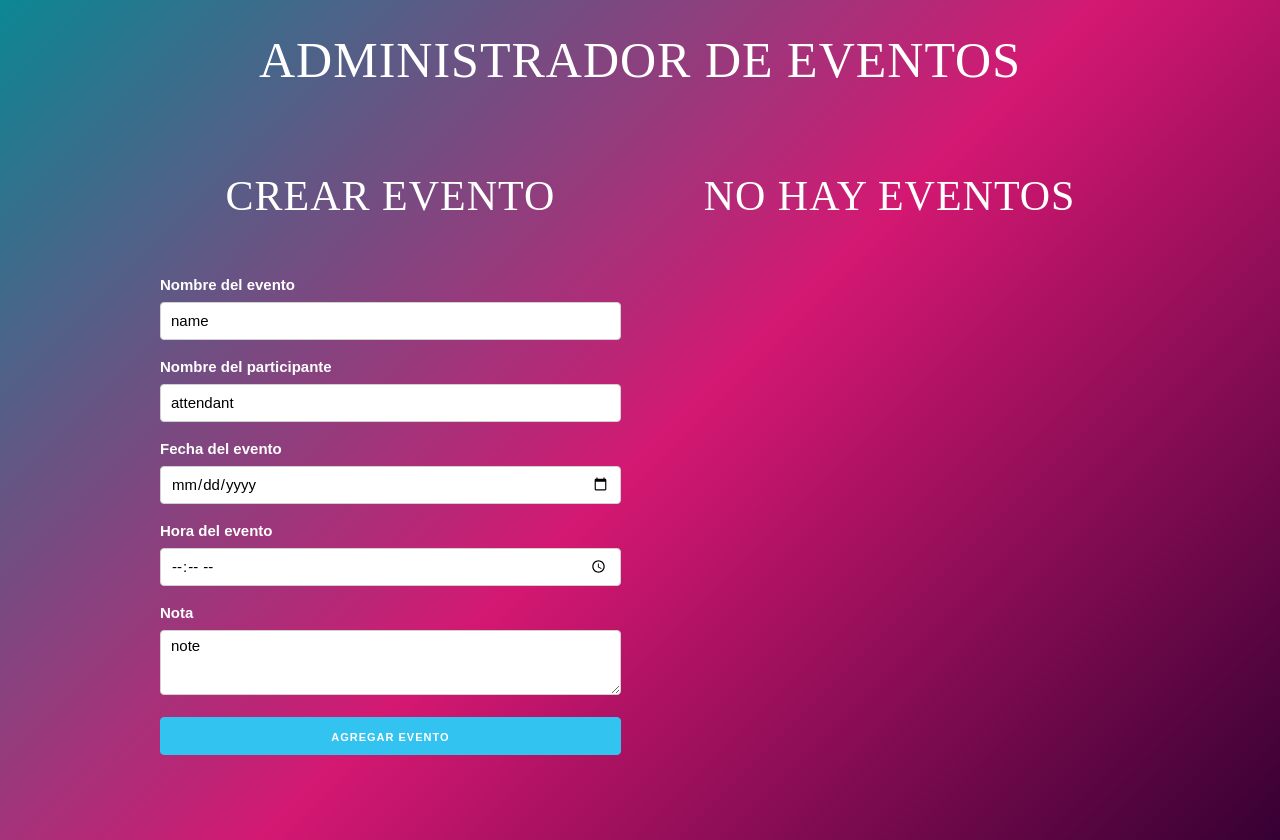
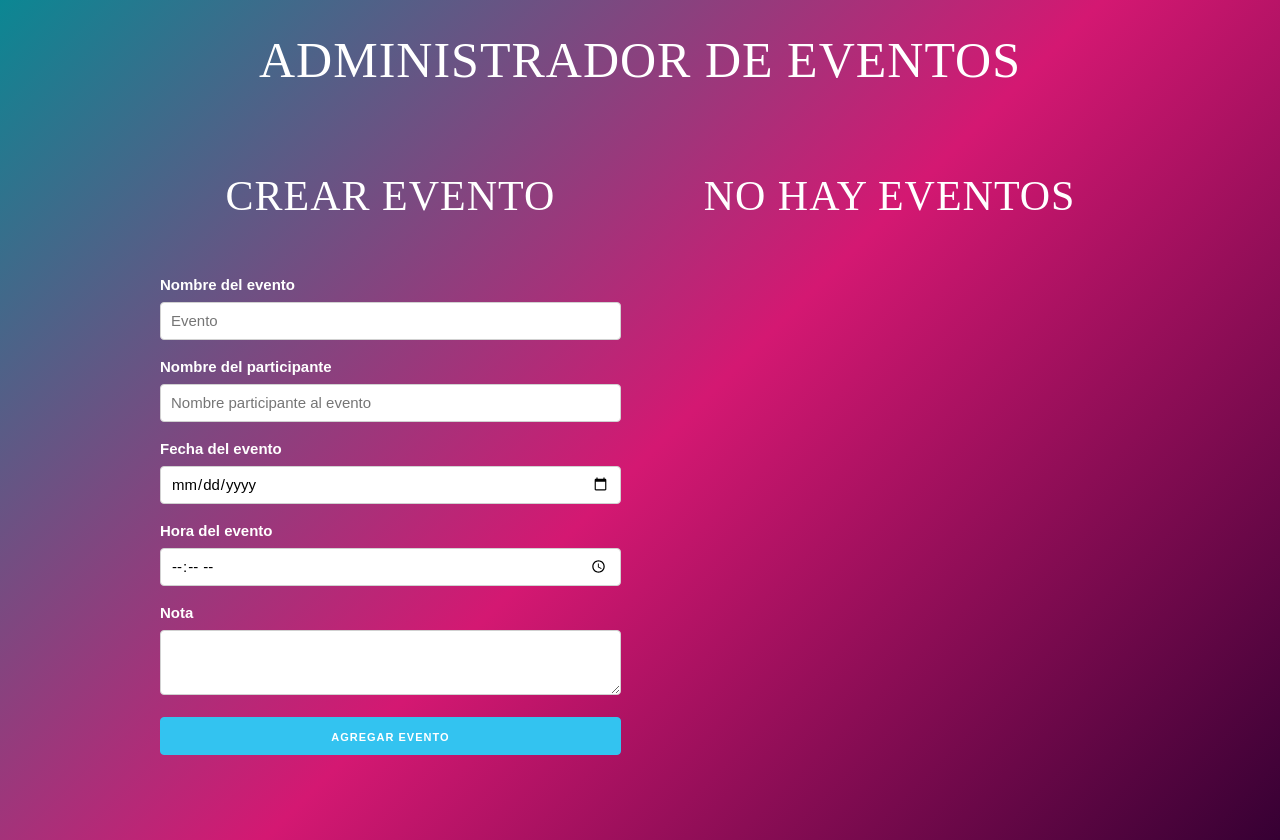
Before and after one commit to santiagoquinteroguarin/events-react, a React (Create React App) app: page / in a window 1280 px wide. Built offline with nearby package versions, Linux system fonts and the light colour scheme.

Commit message:
modify fix in the file form

```diff
--- a/package.json
+++ b/package.json
@@ -9,8 +9,7 @@
     "react": "^17.0.1",
     "react-dom": "^17.0.1",
     "react-scripts": "4.0.1",
-    "uuid": "^8.3.1",
-    "uuidv4": "^6.2.5",
+    "react-uuid": "^1.0.2",
     "web-vitals": "^0.2.4"
   },
   "scripts": {
--- a/src/components/Form.js
+++ b/src/components/Form.js
@@ -1,5 +1,5 @@
 import React, { Fragment, useState } from 'react';
-import uuid from 'uuidv4';
+import uuid from 'react-uuid';
 import PropTypes from 'prop-types';
 
 const Form = (props) => {
@@ -20,7 +20,7 @@ const Form = (props) => {
     const handleChange = (e) => {
         setUpgradeEvent({
             ...event,
-            [e.target.name]:[e.target.value]
+            [e.target.name]:e.target.value
         })
     }
 
@@ -41,7 +41,7 @@ const Form = (props) => {
         // assign an ID
         event.id = uuid();
 
-        // Create the event
+        //Create the event
         createEvent(event);
 
         // reset form
@@ -67,8 +67,8 @@ const Form = (props) => {
                     name="name"
                     className="u-full-width"
                     placeholder="Evento"
-                    onChange="handleChange"
-                    value="name"
+                    onChange={handleChange}
+                    value={name}
                 />
 
                 <label>Nombre del participante</label>
@@ -77,8 +77,8 @@ const Form = (props) => {
                     name="attendant"
                     className="u-full-width"
                     placeholder="Nombre participante al evento"
-                    onChange="handleChange"
-                    value="attendant"
+                    onChange={handleChange}
+                    value={attendant}
                 />
 
                 <label>Fecha del evento</label>
@@ -86,8 +86,8 @@ const Form = (props) => {
                     type="date"
                     name="date"
                     className="u-full-width"
-                    onChange="handleChange"
-                    value="date"
+                    onChange={handleChange}
+                    value={date}
                 />
 
                 <label>Hora del evento</label>
@@ -95,16 +95,16 @@ const Form = (props) => {
                     type="time"
                     name="hour"
                     className="u-full-width"
-                    onChange="handleChange"
-                    value="hour"
+                    onChange={handleChange}
+                    value={hour}
                 />
 
                 <label>Nota</label>
                 <textarea
                     className="u-full-width"
                     name="note"
-                    onChange="handleChange"
-                    value="note"
+                    onChange={handleChange}
+                    value={note}
                 ></textarea>
 
                 <button
```
Also changed, not shown: 2 other files (tests, documents, lock files or other folders).
